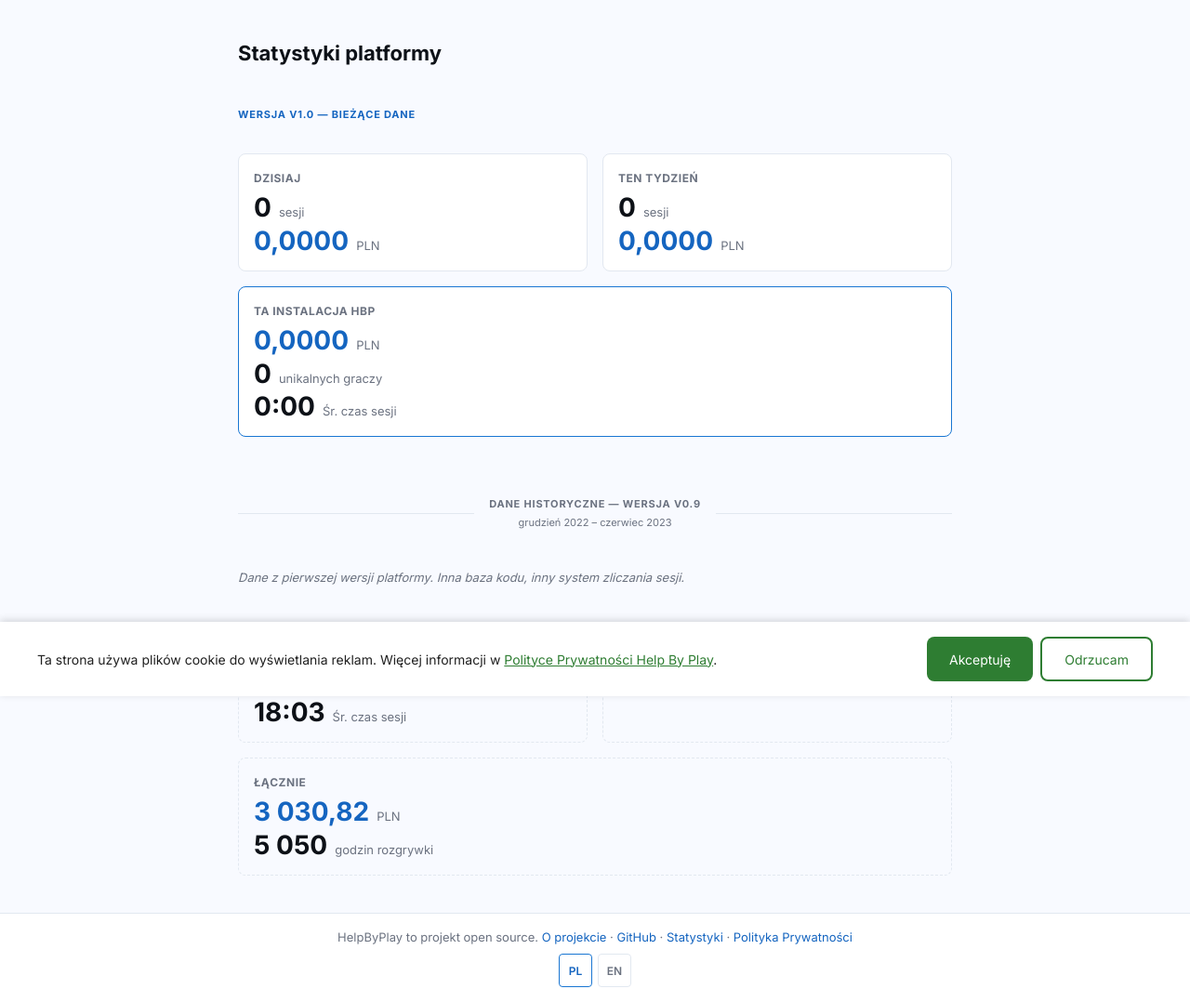
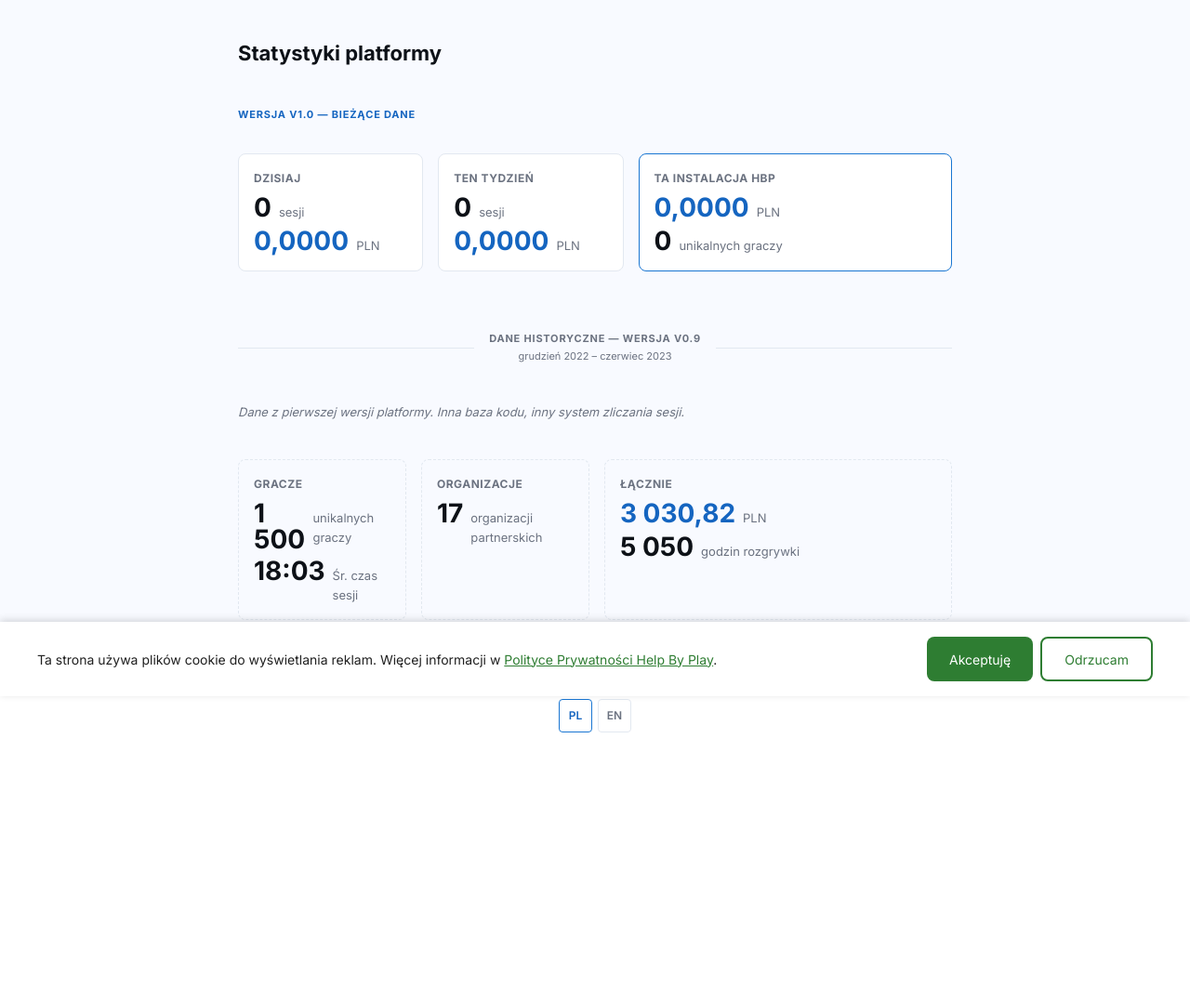
Before and after one commit to ProductPope/helpbyplay, a PHP site: page /statystyki.php in a window 1280 px wide. Shown: the part 51-1129 px from the top of the page at 93% size. After the commit the page ends 839 px from the top, so only its background shows below. Run offline with PHP 8.4, Linux system fonts and the light colour scheme; data comes from the database, SQL or seed files in the repository; data that the repository does not hold is empty.

Commit message:
Stats page: remove avg session from alltime card; 3 cards horizontal on desktop
Remove avg session time row from 'Ta instalacja HBP' card. Override
stat-card--alltime full-width rule on .page-stats so all three period
cards (Dzisiaj, Ten tydzień, Ta instalacja) sit side by side on desktop.

Co-Authored-By: Claude Sonnet 4.6 <noreply@anthropic.com>

```diff
--- a/shared/assets/shared.css
+++ b/shared/assets/shared.css
@@ -924,6 +924,7 @@ main.container {
     .stats-grid { flex-direction: row; flex-wrap: wrap; }
     .stat-card  { flex: 1; min-width: 180px; }
     .stat-card--alltime { flex-basis: 100%; }
+    .page-stats .stat-card--alltime { flex-basis: auto; }
 }
 
 .stats-era-current-label {
--- a/statystyki.php
+++ b/statystyki.php
@@ -100,10 +100,6 @@ $v09_hours   = 5050;
                     <span class="stat-value"><?= number_format($players, 0, ',', ' ') ?></span>
                     <span class="stat-label"><?= htmlspecialchars(t('stats_players_label')) ?></span>
                 </div>
-                <div class="stat-row">
-                    <span class="stat-value"><?= htmlspecialchars($avg_formatted) ?></span>
-                    <span class="stat-label"><?= htmlspecialchars(t('stats_avg_label')) ?></span>
-                </div>
             </div>
 
         </div>
```
